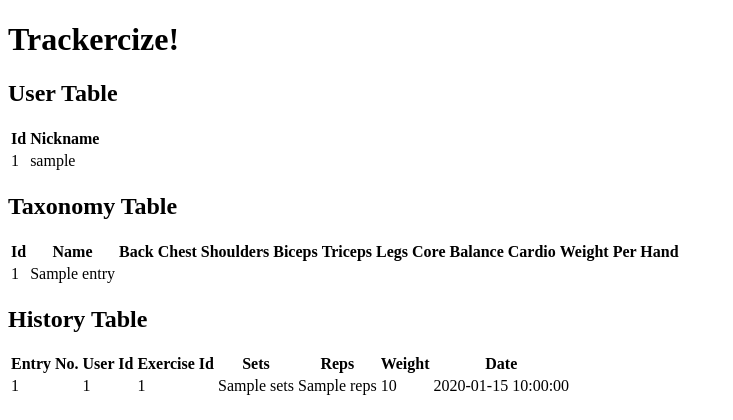
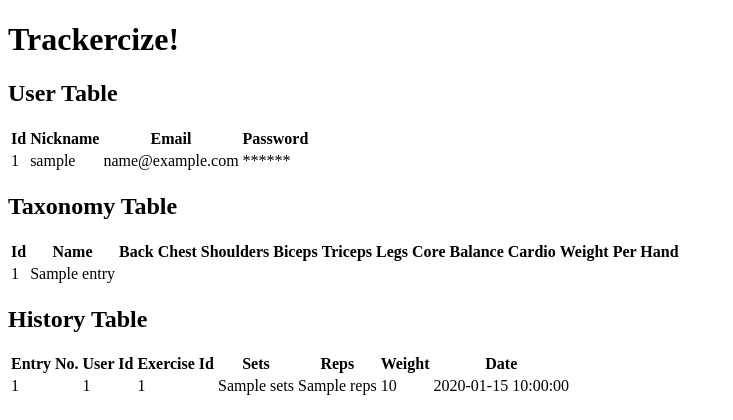
Before and after one commit to pbraunstein/trackercise, a Flask app: template templates/index.html in a window 1280 px wide. Shown: the top 420 px of the page, without its empty margins (0-733 px from the left). Run offline with Flask 2, Linux system fonts and the light colour scheme; the template is opened without the code that fills it: most values are stand-ins (such as "Sample title", 1, 10 or a date in 2020); parts of the project's set-up code (start-up, migrations or seed data) failed here and were passed over.

Commit message:
Update view

```diff
--- a/templates/index.html
+++ b/templates/index.html
@@ -11,6 +11,12 @@
             <th>
                 Nickname
             </th>
+            <th>
+                Email
+            </th>
+            <th>
+                Password
+            </th>
         </tr>
         {% for item in entries[0] %}
         <tr>
@@ -19,6 +25,12 @@
             </td>
             <td>
                 {{ item.nickname }}
+            </td>
+            <td>
+                {{ item.email }}
+            </td>
+            <td>
+                ******
             </td>
         </tr>
         {% endfor %}
```
